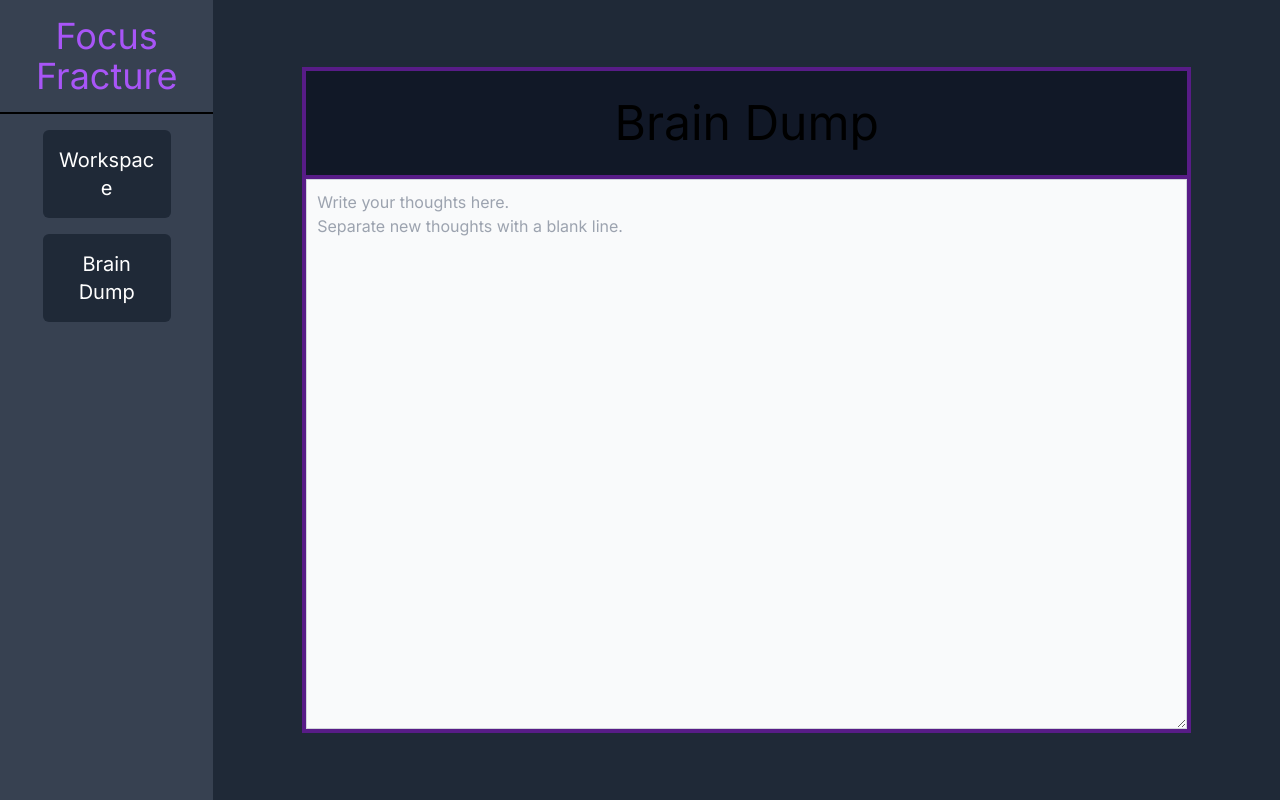
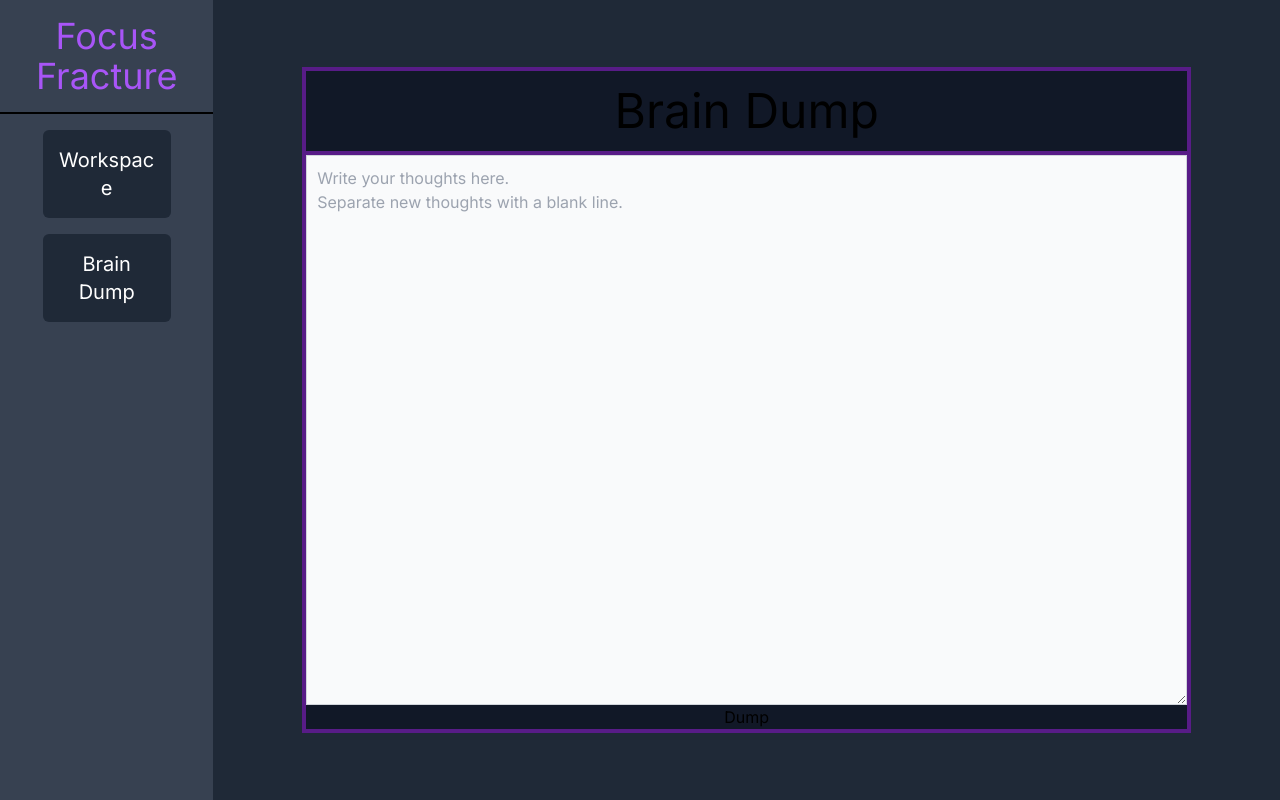
Before and after one commit to levyjonathan31/focus-fracture, a Next.js app: page /braindump in a window 1280 px wide. Built offline with nearby package versions, Linux system fonts and the light colour scheme.

Commit message:
added submit

```diff
--- a/app/braindump/dump.tsx
+++ b/app/braindump/dump.tsx
@@ -4,8 +4,7 @@ import React, { FC, useState } from "react";
 
 const Content: FC = () => {
   const [dump, setDump] = useState("");
-  function onSubmit(e: React.FormEvent<HTMLFormElement>) {
-    e.preventDefault();
+  function onSubmit() {
     axios.post("/api/braindump", { dump });
   }
   return (
@@ -24,6 +23,7 @@ Separate new thoughts with a blank line.`}
             value={dump}
             onChange={(e) => setDump(e.target.value)}
           ></textarea>
+          <button onClick={onSubmit}>Dump</button>
         </form>
       </div>
     </div>
```
